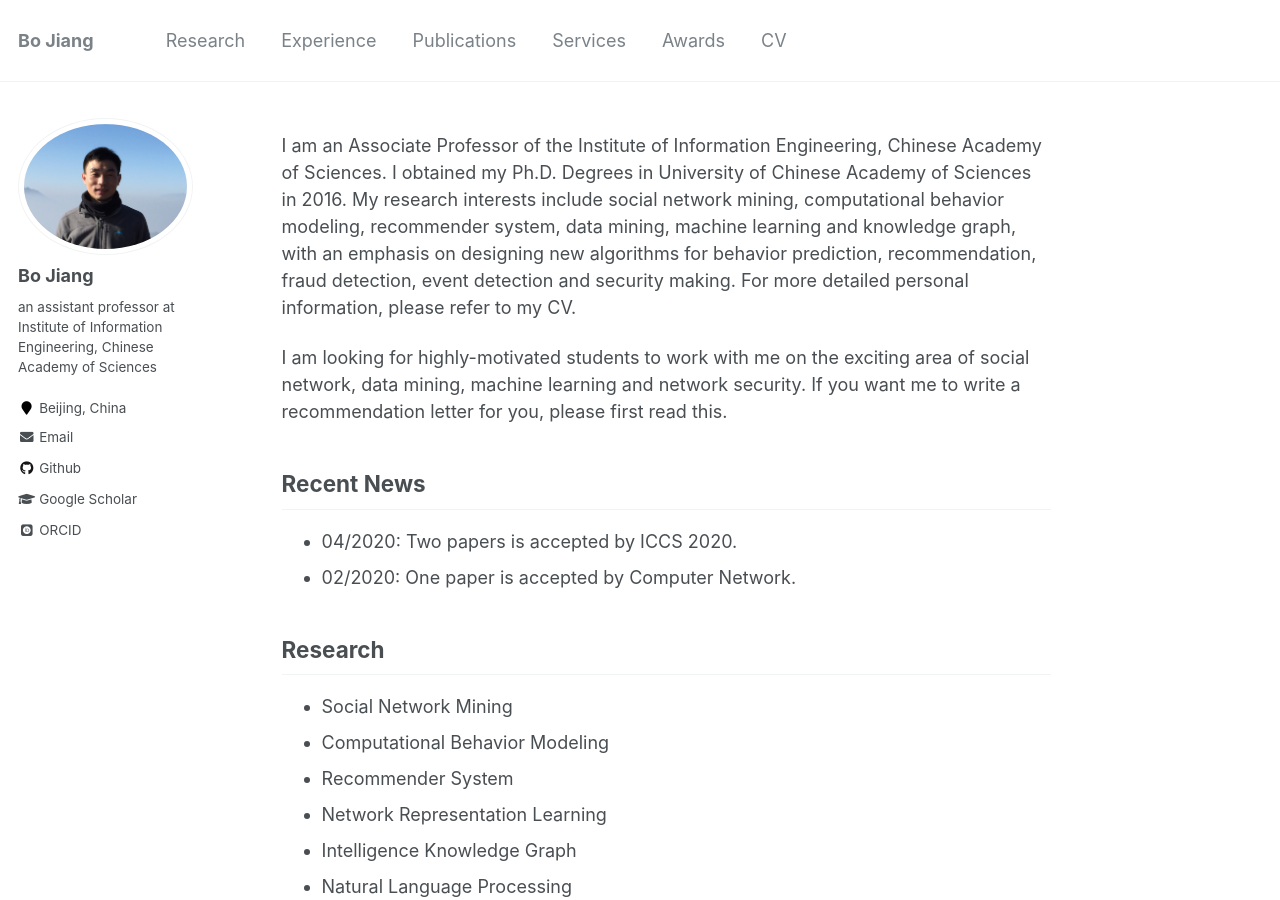
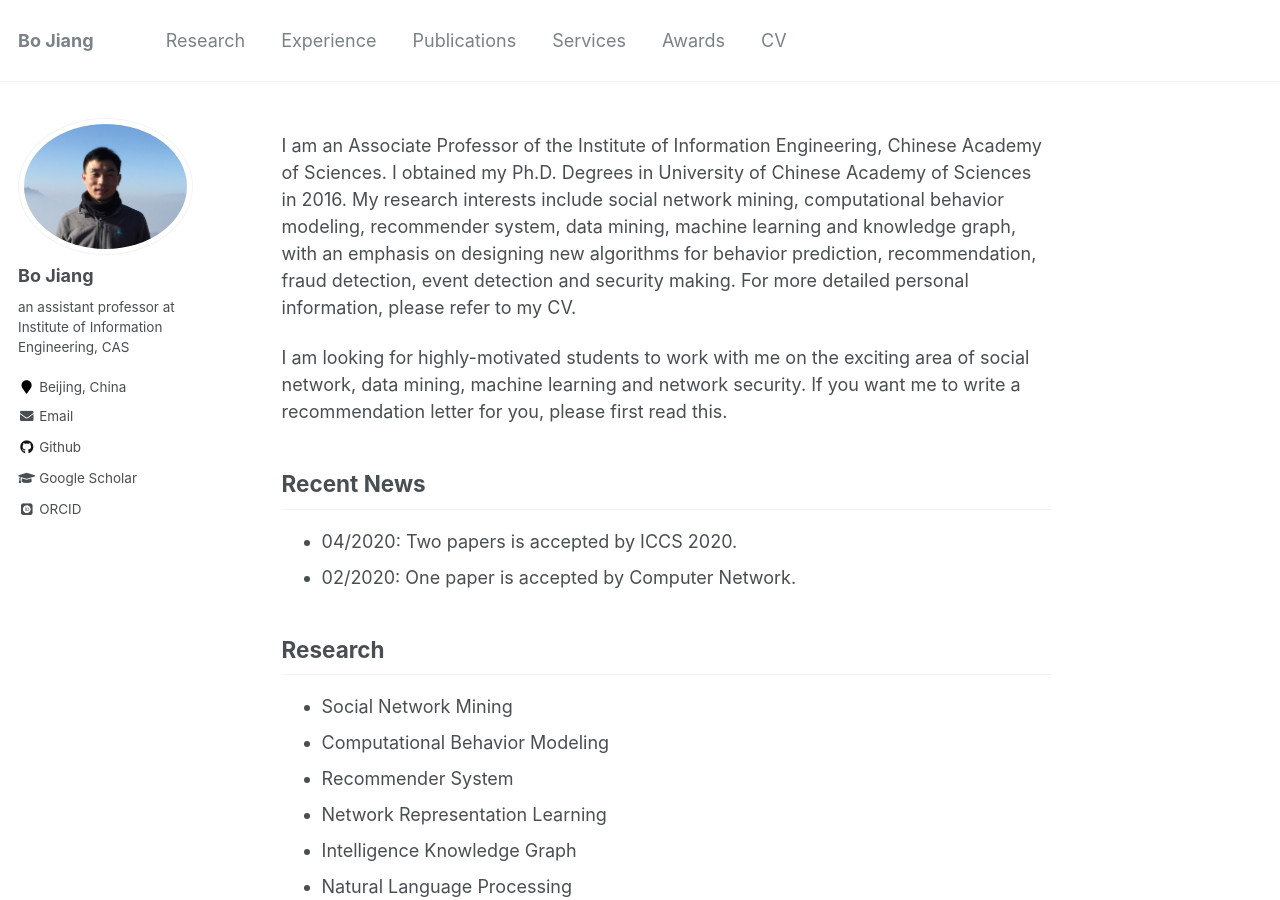
Before and after one commit to Gingber/gingber.github.io, a Jekyll site: the page built from _pages/about.md, in a window 1280 px wide and 900 px high. Built offline with Jekyll 4.4.1, drawn with Linux system fonts in a browser that asks for light colours; some web fonts are replaced.

Commit message:
sixth commit

```diff
--- a/_config.yml
+++ b/_config.yml
@@ -82,9 +82,9 @@ analytics:
 author:
   name             : "Bo Jiang"
   avatar           : "profile.png"
-  bio              : "an assistant professor at Institute of Information Engineering, Chinese Academy of Sciences"
+  bio              : "an assistant professor at Institute of Information Engineering, CAS"
   location         : "Beijing, China"
-  employer         :
+  employer         : # ""
   pubmed           : # "https://www.ncbi.nlm.nih.gov/pubmed/?term=john+snow"
   googlescholar    : "https://scholar.google.com/citations?user=Pp0ON9kAAAAJ&hl=zh-CN"
   email            : "jiangbo@iie.ac.cn"
```
